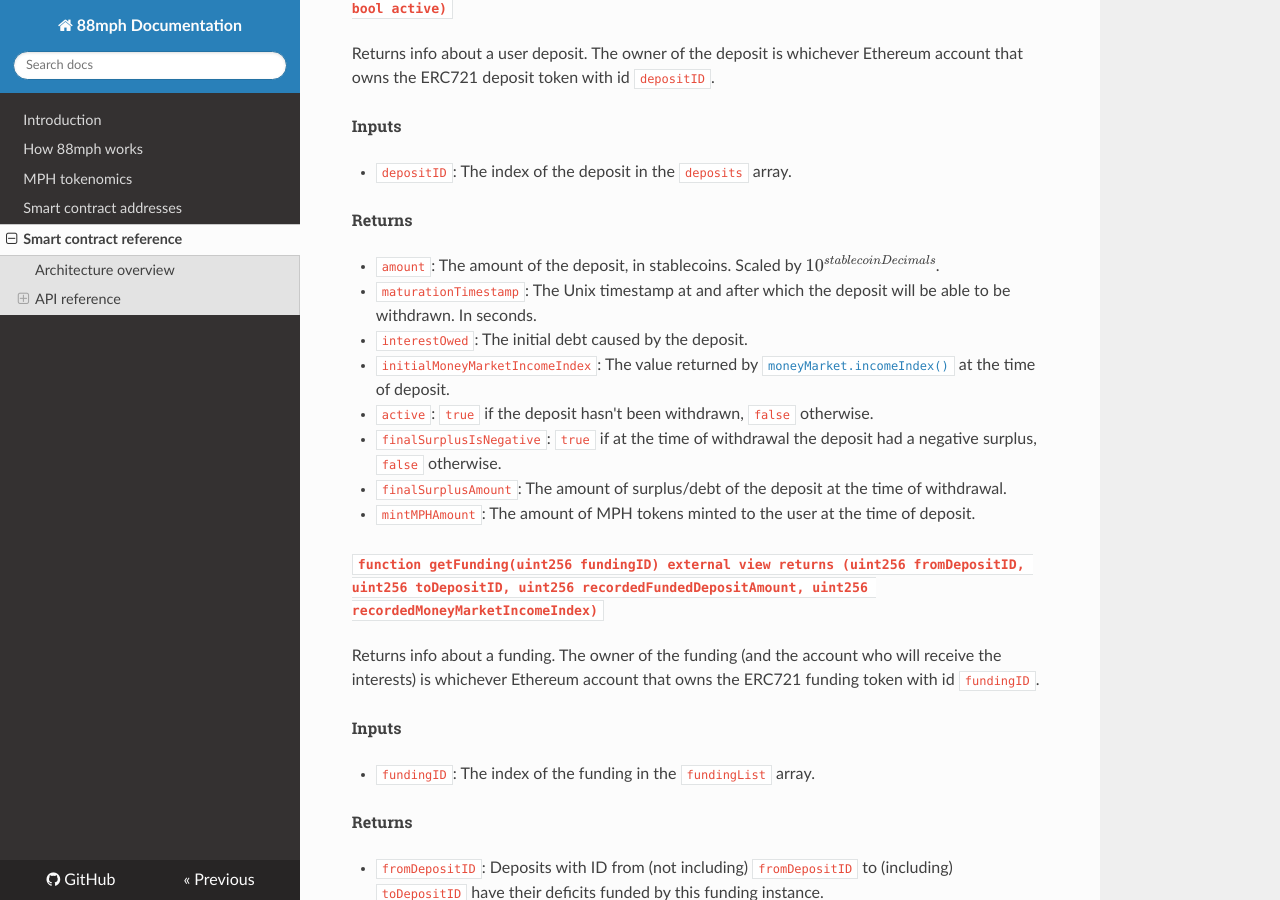
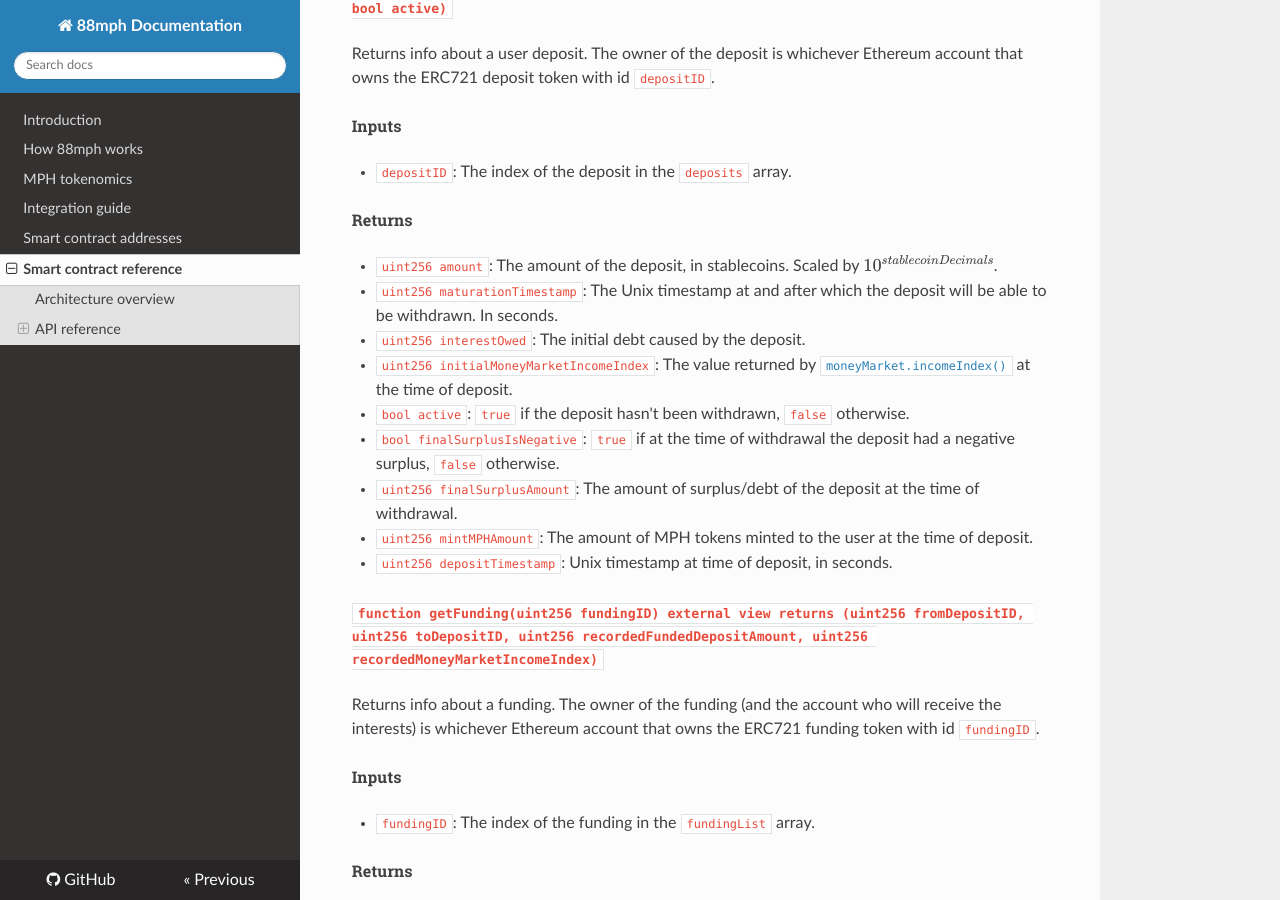
Before and after one commit to 88mphapp/docs, an MkDocs documentation site: the page built from docs/smartcontract.md, in a window 1280 px wide and 900 px high, scrolled down 3575 px. Built offline with MkDocs 1.6.1, drawn with Linux system fonts in a browser that asks for light colours; nearby versions of some CDN libraries; formulas are drawn with MathJax 3.

Commit message:
Add integration guide, update pool addresses, fix Deposit struct reference

```diff
--- a/docs/smartcontract.md
+++ b/docs/smartcontract.md
@@ -113,14 +113,15 @@
 
 ###### Returns
 
-- `amount`: The amount of the deposit, in stablecoins. Scaled by \(10^{stablecoinDecimals}\).
-- `maturationTimestamp`: The Unix timestamp at and after which the deposit will be able to be withdrawn. In seconds.
-- `interestOwed`: The initial debt caused by the deposit.
-- `initialMoneyMarketIncomeIndex`: The value returned by [`moneyMarket.incomeIndex()`](#function-incomeIndex-external-returns-uint256) at the time of deposit.
-- `active`: `true` if the deposit hasn't been withdrawn, `false` otherwise.
-- `finalSurplusIsNegative`: `true` if at the time of withdrawal the deposit had a negative surplus, `false` otherwise.
-- `finalSurplusAmount`: The amount of surplus/debt of the deposit at the time of withdrawal.
-- `mintMPHAmount`: The amount of MPH tokens minted to the user at the time of deposit.
+- `uint256 amount`: The amount of the deposit, in stablecoins. Scaled by \(10^{stablecoinDecimals}\).
+- `uint256 maturationTimestamp`: The Unix timestamp at and after which the deposit will be able to be withdrawn. In seconds.
+- `uint256 interestOwed`: The initial debt caused by the deposit.
+- `uint256 initialMoneyMarketIncomeIndex`: The value returned by [`moneyMarket.incomeIndex()`](#function-incomeIndex-external-returns-uint256) at the time of deposit.
+- `bool active`: `true` if the deposit hasn't been withdrawn, `false` otherwise.
+- `bool finalSurplusIsNegative`: `true` if at the time of withdrawal the deposit had a negative surplus, `false` otherwise.
+- `uint256 finalSurplusAmount`: The amount of surplus/debt of the deposit at the time of withdrawal.
+- `uint256 mintMPHAmount`: The amount of MPH tokens minted to the user at the time of deposit.
+- `uint256 depositTimestamp`: Unix timestamp at time of deposit, in seconds.
 
 ##### `function getFunding(uint256 fundingID) external view returns (uint256 fromDepositID, uint256 toDepositID, uint256 recordedFundedDepositAmount, uint256 recordedMoneyMarketIncomeIndex)`
 
--- a/mkdocs.yml
+++ b/mkdocs.yml
@@ -15,5 +15,6 @@
   - Introduction: index.md
   - How 88mph works: howitworks.md
   - MPH tokenomics: mph.md
+  - Integration guide: integration-guide.md
   - Smart contract addresses: addresses.md
   - Smart contract reference: smartcontract.md
```
Also changed, not shown: docs/addresses.md (+13 -5 lines), docs/integration-guide.md (added, +138 -0 lines).
